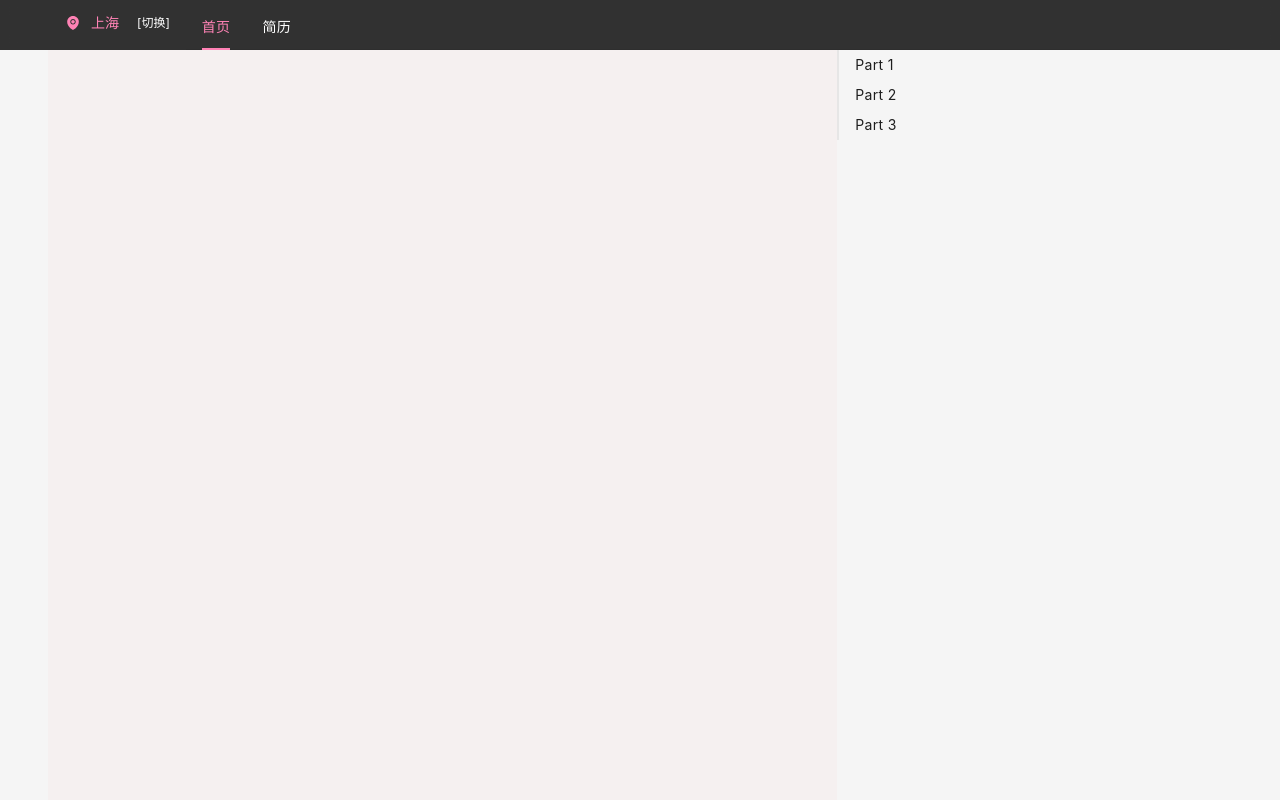
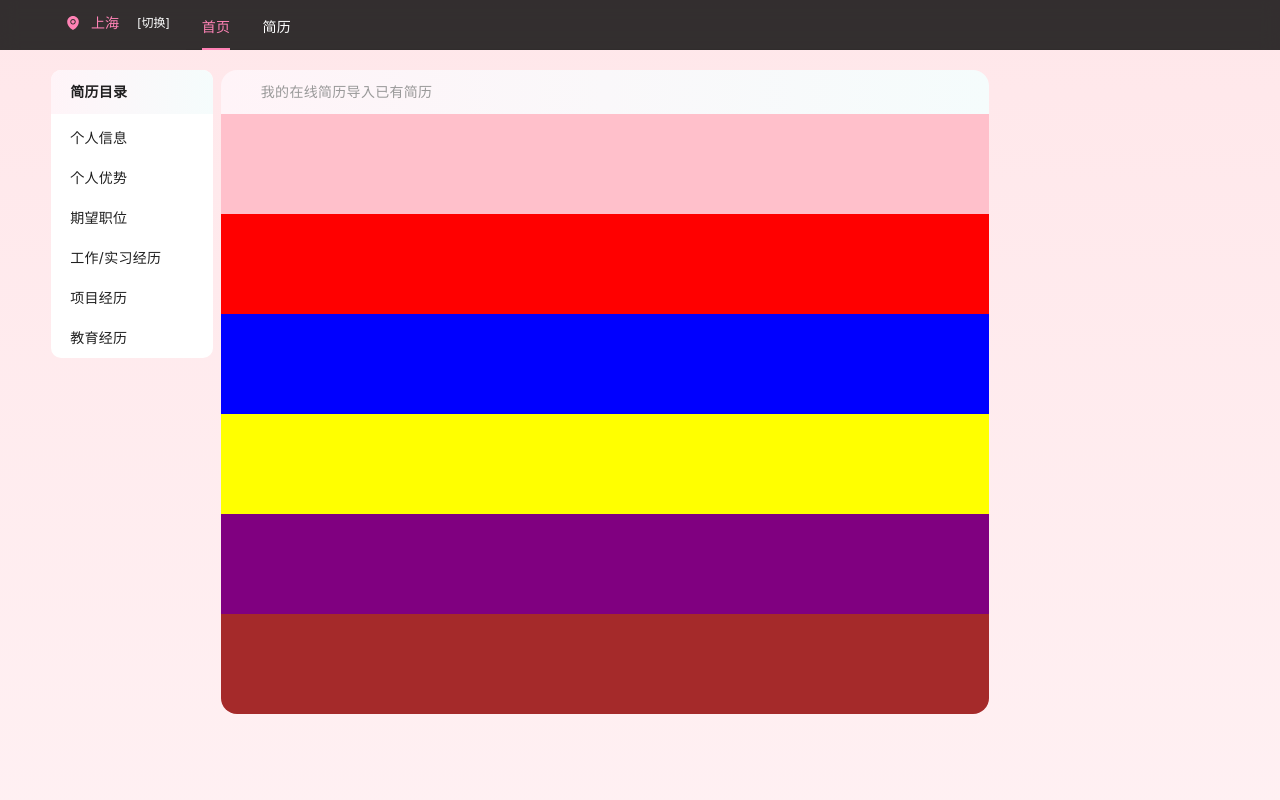
Before and after one commit to 60sAINT/-, a React (Create React App) app: page / in a window 1280 px wide. Shown: the top 800 px of the page. Built offline with nearby package versions, Linux system fonts and the light colour scheme.

Commit message:
feat: 简历-在线编辑

```diff
--- a/public/index.html
+++ b/public/index.html
@@ -1,5 +1,5 @@
 <!DOCTYPE html>
-<html lang="en">
+<html lang="en" style="width: 100%">
   <head>
     <meta charset="utf-8" />
     <meta name="viewport" content="width=device-width, initial-scale=1" />
@@ -20,7 +20,7 @@
     -->
     <title>React App</title>
   </head>
-  <body>
+  <body style="width: 100%">
     <noscript>You need to enable JavaScript to run this app.</noscript>
     <div id="root"></div>
     <!--
--- a/src/styles/index.less
+++ b/src/styles/index.less
@@ -11,3 +11,10 @@ input:-webkit-autofill {
   -webkit-box-shadow:0 0 0px 1000px white inset;
   -webkit-text-fill-color: #333;
 }
+
+p, h2, span, li, a, div{
+  &::selection {
+    background:#ff82b5;
+    color: #fff;
+  }
+}
--- a/src/styles/output.css
+++ b/src/styles/output.css
@@ -535,6 +535,10 @@ video {
   --tw-backdrop-sepia:  ;
 }
 
+.fixed {
+  position: fixed;
+}
+
 .absolute {
   position: absolute;
 }
--- a/src/views/Main/index.tsx
+++ b/src/views/Main/index.tsx
@@ -79,6 +79,10 @@ const Main = ({changeCurrentMenuKey, currentMenuKey}:any) => {
     },
   ];
   const changeMenuKey: MenuProps['onClick'] = (e) => {
+    console.log(currentMenuKey)
+    if(e.key == 'attachmentUpload') {
+      return;
+    }
     changeCurrentMenuKey(e.key);
   }
 
@@ -94,7 +98,7 @@ const Main = ({changeCurrentMenuKey, currentMenuKey}:any) => {
         },
       }}
     >
-      <Layout>
+      <Layout style={{background: 'linear-gradient(180deg, #ffe7ea, #fff5f7 50%, #fff)', height: '2500px'}}>
         <Header
           style={{
             position: 'sticky',
@@ -121,12 +125,11 @@ const Main = ({changeCurrentMenuKey, currentMenuKey}:any) => {
             onClick={changeMenuKey}
           />
         </Header>
-        <Content style={{ padding: '0 48px' }}>
+        <Content style={{width: '80%'}}>
           {/* {
             currentMenuKey == 'home' ?
             <Home/> : currentMenuKey == 'parsingResume' ?
-            <ParsingResume/> : currentMenuKey == 'onlineEdit' ?
-            <OnlineEdit/> : <AttachmentUpload/>
+            <ParsingResume/> : <OnlineEdit/>
           } */}
           <OnlineEdit/>
         </Content>
--- /dev/null
+++ b/src/views/OnlineEdit/index.less
@@ -0,0 +1,29 @@
+.ant-anchor {
+  padding: 0 4px 4px!important;
+
+  &::before {
+    border: none!important;
+  }
+}
+
+.ant-anchor-link {
+  height: 40px;
+  line-height: 40px;
+  padding-left: 0!important;
+
+  > a {
+    border-radius: 4px;
+    padding-left: 15px;
+    &:hover {
+      background-color: #f8f8f8;
+    }
+  }
+}
+
+.ant-anchor-ink-visible {
+  background-color: #ff82b5!important;
+}
+
+.ant-anchor-link-title-active {
+  color: #ff82b5!important;
+}
--- a/src/views/OnlineEdit/index.tsx
+++ b/src/views/OnlineEdit/index.tsx
@@ -1,36 +1,64 @@
 import React from 'react';
 import { Anchor, Row, Col } from 'antd';
+import './index.less';
 
 function OnlineEdit() {
   return (
-    <Row>
-      <Col span={16}>
-        <div id="part-1" style={{ height: '100vh', background: 'rgba(255,0,0,0.02)' }} />
-        <div id="part-2" style={{ height: '100vh', background: 'rgba(0,255,0,0.02)' }} />
-        <div id="part-3" style={{ height: '100vh', background: 'rgba(0,0,255,0.02)' }} />
-      </Col>
-      <Col span={8}>
+    <div style={{width: '90%', margin: '0 auto', marginTop: '20px'}}>
+      <Row id="information">
+        <Col span={4} style={{borderRadius: '10px', overflow: 'hidden', backgroundColor: '#fff', position: 'fixed', top: '69.5px', width: '161.875px'}}>
+          <h2 style={{height: '44px', background: 'linear-gradient(to right, #fff4f8, #f5fcfc)', paddingLeft: '19px', lineHeight: '44px', fontWeight: 'bold'}}>简历目录</h2>
           <Anchor
             items={[
               {
-              key: 'part-1',
-              href: '#part-1',
-              title: 'Part 1',
+                key: 'information',
+                href: '#information',
+                title: '个人信息',
               },
               {
-              key: 'part-2',
-              href: '#part-2',
-              title: 'Part 2',
+                key: 'advantage',
+                href: '#advantage',
+                title: '个人优势',
               },
               {
-              key: 'part-3',
-              href: '#part-3',
-              title: 'Part 3',
+                key: 'desiredPosition',
+                href: '#desiredPosition',
+                title: '期望职位',
+              },
+              {
+                key: 'workExperience',
+                href: '#workExperience',
+                title: '工作/实习经历',
+              },
+              {
+                key: 'projectExperience',
+                href: '#projectExperience',
+                title: '项目经历',
+              },
+              {
+                key: 'education',
+                href: '#education',
+                title: '教育经历',
               },
             ]}
           />
         </Col>
+        <Col span={20} push={4} style={{marginLeft: '16px', borderRadius: '16px', overflow:'hidden'}}>
+          <div style={{height: '44px', background: 'linear-gradient(to right, #fff4f8, #f5fcfc)', display: 'flex', padding: '0 40px'}}>
+            <div style={{justifyContent: 'flex-start', lineHeight: '44px', color: '#999999'}}>我的在线简历</div>
+            <div style={{justifyContent: 'flex-end', lineHeight: '44px', color: '#999999'}}>导入已有简历</div>
+          </div>
+          <div>
+            <div id="advantage" style={{background: 'pink', width: '100%', height: 100 }} ></div>
+            <div id="desiredPosition" style={{background: 'red', width: '100%', height: 100 }} />
+            <div id="workExperience" style={{ background: 'blue', width: '100%', height: 100 }} />
+            <div id="projectExperience" style={{ background: 'yellow', width: '100%', height: 100 }} />
+            <div id="education" style={{ background: 'purple', width: '100%', height: 100 }} />
+            <div style={{ background: 'brown', width: '100%', height: 100 }} />
+          </div>
+        </Col>
       </Row>
+    </div>
   );
 }
 
```
Lines whose indentation alone changed are shown as unchanged.
